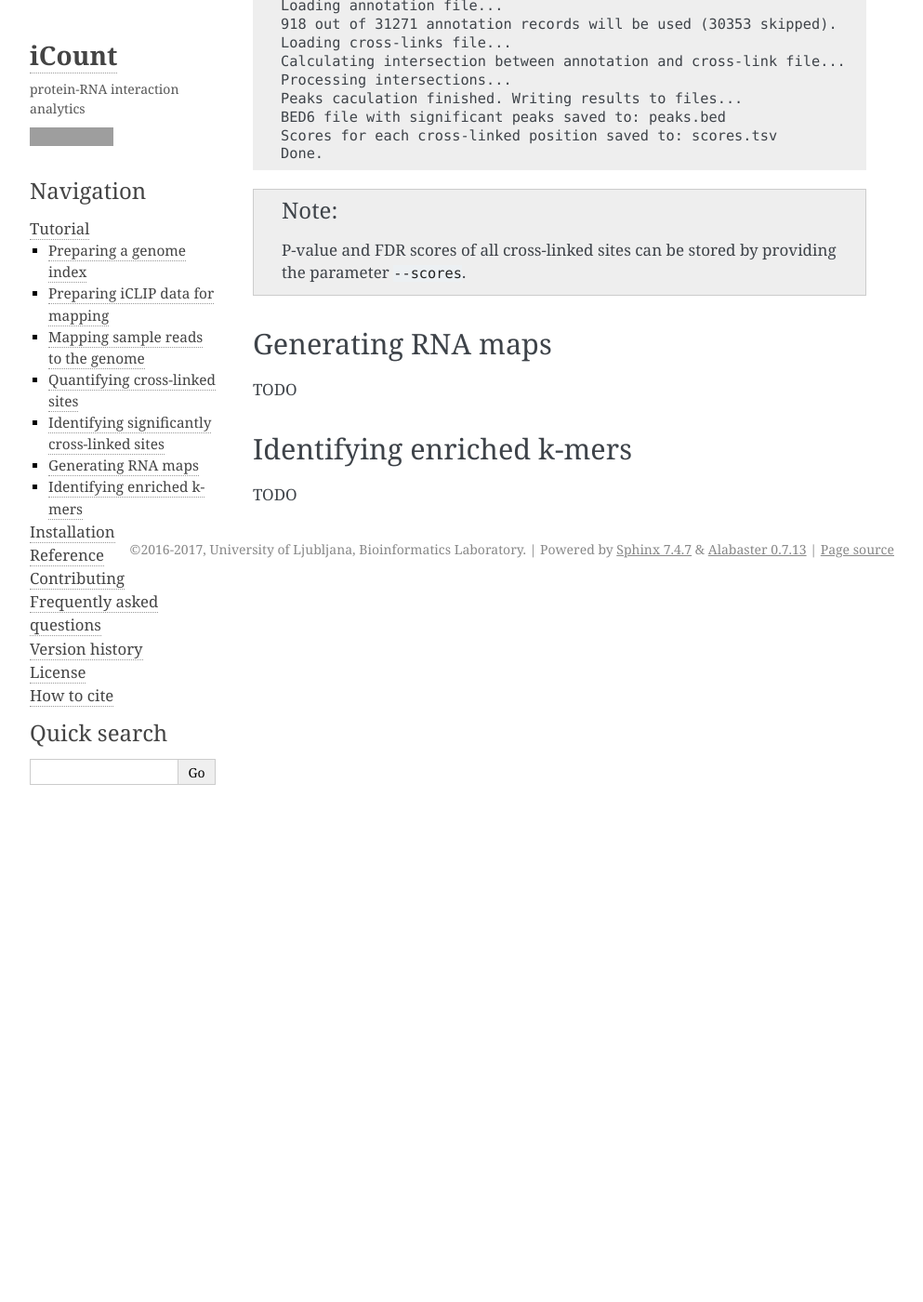
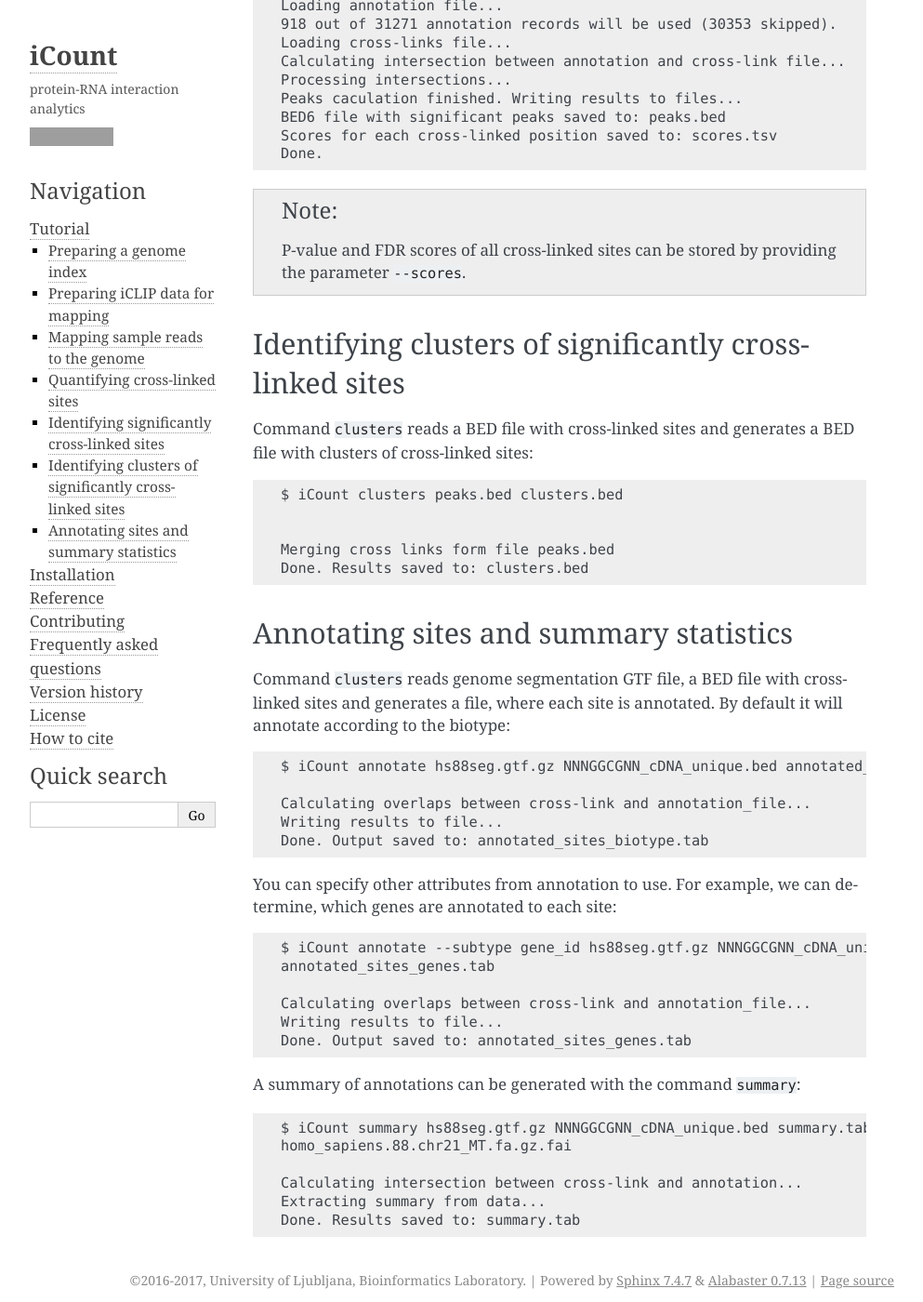
Before and after one commit to tomazc/iCount, a Sphinx documentation site: the page built from docs/source/tutorial.rst, in a window 1280 px wide and 1400 px high, scrolled down 5582 px. Shown: the whole window at 93% size, without its empty margins (148-1141 px from the left). Built offline with Sphinx 7.4.7, drawn with Linux system fonts in a browser that asks for light colours; some of the changed text lies outside the part shown; grey boxes are pictures that could not be loaded.

Commit message:
docs: minor changes to tutorial

```diff
--- a/docs/source/tutorial.rst
+++ b/docs/source/tutorial.rst
@@ -44,7 +44,7 @@ You can then use the command ``species`` to get a list of species available in a
 .. note::
     Current version of iCount is tested to work with human and rat genomes only.
 
-Let's download the human genome sequence from release 84::
+Let's download the human genome sequence from release 88::
 
     $ iCount genome homo_sapiens -r 88 --chromosomes 21 MT
 
@@ -259,13 +259,47 @@ generates a BED file with subset of significantly cross-linked sites::
     P-value and FDR scores of all cross-linked sites can be stored by providing the parameter ``--scores``.
 
 
-Generating RNA maps
-===================
+Identifying clusters of significantly cross-linked sites
+========================================================
 
-TODO
+Command ``clusters`` reads a BED file with cross-linked sites and
+generates a BED file with clusters of cross-linked sites::
+
+    $ iCount clusters peaks.bed clusters.bed
 
 
-Identifying enriched k-mers
-===========================
+    Merging cross links form file peaks.bed
+    Done. Results saved to: clusters.bed
 
-TODO
+
+Annotating sites and summary statistics
+=======================================
+
+Command ``clusters`` reads genome segmentation GTF file, a BED file with cross-linked sites and
+generates a file, where each site is annotated. By default it will annotate according to the
+biotype::
+
+    $ iCount annotate hs88seg.gtf.gz NNNGGCGNN_cDNA_unique.bed annotated_sites_biotype.tab
+
+    Calculating overlaps between cross-link and annotation_file...
+    Writing results to file...
+    Done. Output saved to: annotated_sites_biotype.tab
+
+You can specify other attributes from annotation to use. For example, we can determine, which genes
+are annotated to each site::
+
+    $ iCount annotate --subtype gene_id hs88seg.gtf.gz NNNGGCGNN_cDNA_unique.bed \
+    annotated_sites_genes.tab
+
+    Calculating overlaps between cross-link and annotation_file...
+    Writing results to file...
+    Done. Output saved to: annotated_sites_genes.tab
+
+A summary of annotations can be generated with the command ``summary``::
+
+    $ iCount summary hs88seg.gtf.gz NNNGGCGNN_cDNA_unique.bed summary.tab \
+    homo_sapiens.88.chr21_MT.fa.gz.fai
+
+    Calculating intersection between cross-link and annotation...
+    Extracting summary from data...
+    Done. Results saved to: summary.tab
```
Also changed, not shown: README.md (+5 -5 lines), docs/source/installation.rst (+25 -0 lines), 3 other files.
